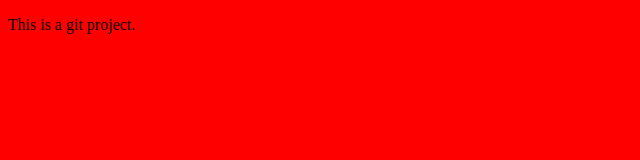
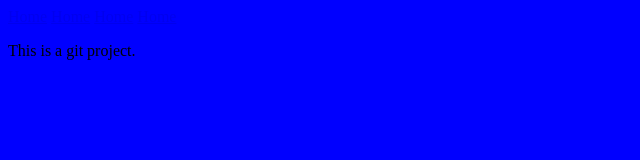
Before and after one commit to LeeTheTweak/git-course, a plain HTML site: page index.html in a window 1280 px wide. Shown: the whole page, without its empty margins (0-640 px from the left). Drawn offline with Linux system fonts and the light colour scheme.

Commit message:
Changed the background and added a navigation header to the page

```diff
--- a/css/main.css
+++ b/css/main.css
@@ -1,3 +1,3 @@
 body {
-    background: red;
+    background: blue;
 }
--- a/index.html
+++ b/index.html
@@ -5,6 +5,12 @@
         <link href="/css/main.css" rel="stylesheet" type="text/css"/>
     </head>
     <body>
+        <header>
+            <a href="home.html">Home</a>
+            <a href="about.html">Home</a>
+            <a href="map.html.html">Home</a>
+            <a href="contact.html">Home</a>
+        </header>
         <p>This is a git project.</p>
     </body>
 </html>
```
